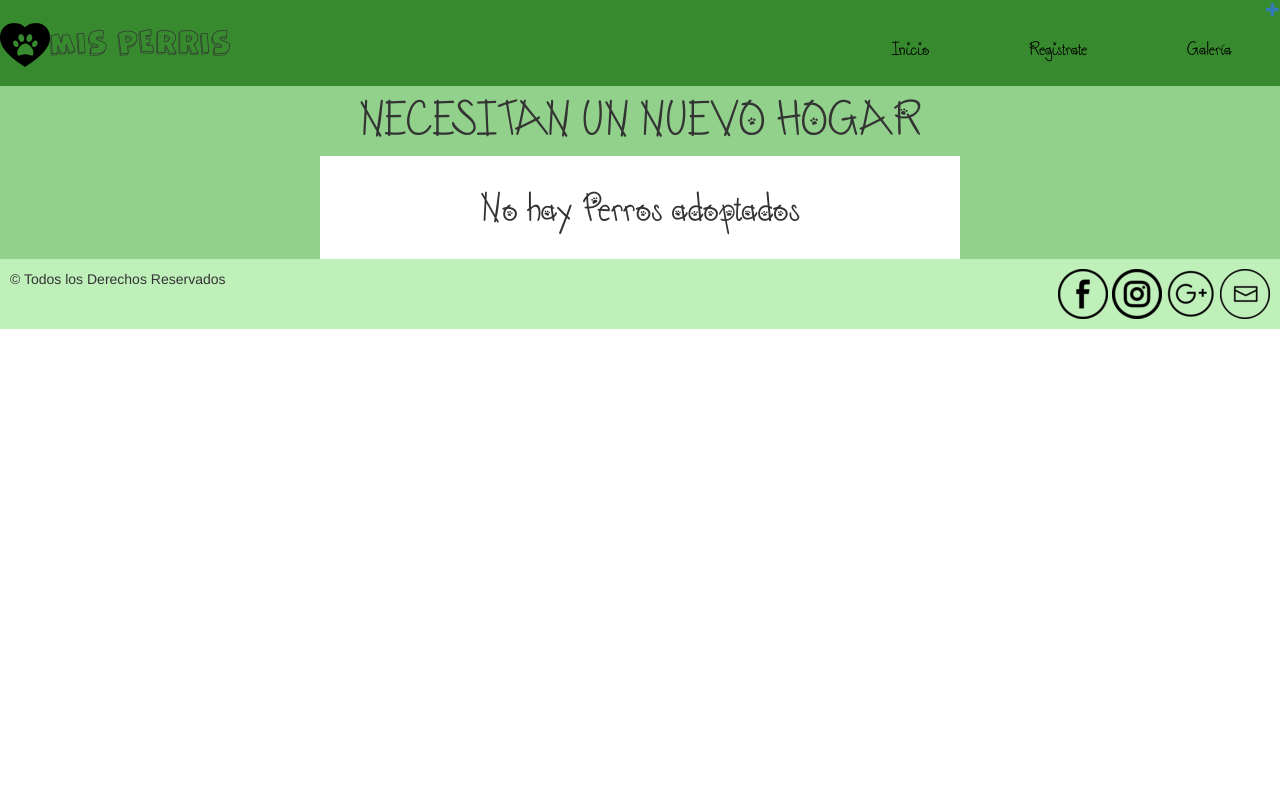
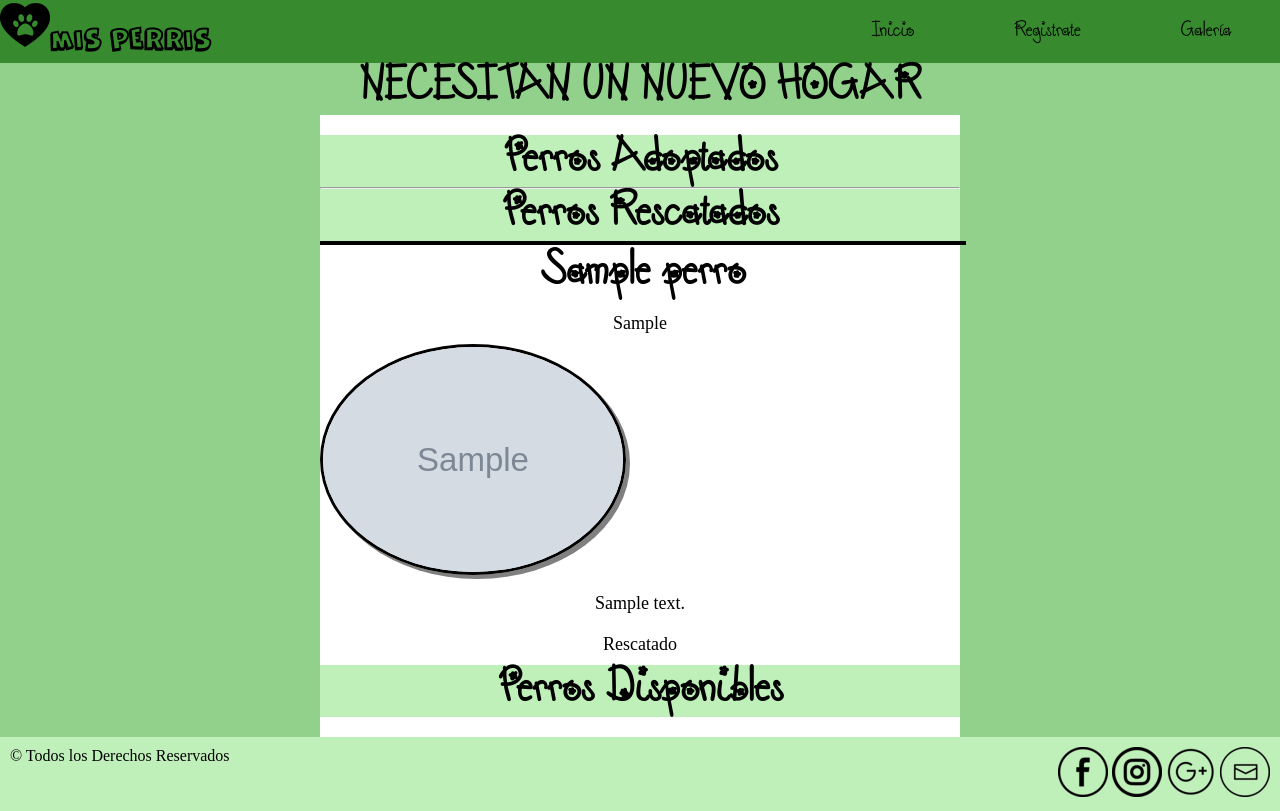
Before and after one commit to HaroldOya/Apis, a Django app: page /perro in a window 1280 px wide. Before the commit the page ends 329 px from the top, so only its background shows below. Run offline with Django 3.2, Linux system fonts and the light colour scheme; tables that the repository leaves empty hold one stand-in row (values such as "Sample post"); grey boxes marked "Sample" are stand-in pictures; some libraries are stand-ins or nearby versions.

Commit message:
Crea nuevos perros
Crea nuevos perros desde lCrea nuevos perros

Crea nuevos perros desde la pagina autorizando con inicio de sesion y
filtro por estado del perro

```diff
--- a/perriBlog/forms.py
+++ b/perriBlog/forms.py
@@ -1,5 +1,4 @@
 from django import forms
-
 from .models import Perro
 from .models import Cliente
 
@@ -7,4 +6,4 @@ class PerroForm(forms.ModelForm):
 
     class Meta:
         model = Perro
-        fields = ('Nombre', 'Raza','Descripcion','Estado','Imagen',)
+        fields = ('Nombre', 'Raza','Descripcion','Estado','Imagen')
--- a/perriBlog/static/css/menu.css
+++ b/perriBlog/static/css/menu.css
@@ -81,7 +81,9 @@ button{
     border: 2px solid #0016b0;
 }
 
-
+.titulos{
+    background-color: rgb(192, 240, 186);
+}
 
 .banner{
     background-color: rgb(25, 104, 17);
--- a/perriBlog/templates/MisPerris/base.html
+++ b/perriBlog/templates/MisPerris/base.html
@@ -6,8 +6,7 @@
         <title>Mis perris</title>
         <meta http-equiv="X-UA-Compatible" content="IE=edge">
         <meta name="viewport" content="width=device-width, initial-scale=1"/>
-        <link rel="stylesheet" href="//maxcdn.bootstrapcdn.com/bootstrap/3.2.0/css/bootstrap.min.css">
-        <link rel="stylesheet" href="//maxcdn.bootstrapcdn.com/bootstrap/3.2.0/css/bootstrap-theme.min.css">
+
 
         <link rel="icon" href="{% static 'img/logo.png' %}" />
         <link rel="stylesheet" href="{% static 'css/menu.css' %}">
@@ -34,6 +33,9 @@
                        <li class="nav"><a href="{% url 'index' %}">Inicio</a></li>
                        <li class="nav"><a href="{% url 'registro' %}">Registrate</a></li>
                        <li class="nav"><a href="{% url 'perri_list' %}">Galería</a></li>
+                       {% if user.is_authenticated %}
+                       <li class="nav"><a href="{% url 'perro_new' %}">Agregar Perro</a></li>
+                       {% endif %}
                     </ul>
 
                </nav>
--- a/perriBlog/templates/MisPerris/perri_list.html
+++ b/perriBlog/templates/MisPerris/perri_list.html
@@ -6,22 +6,51 @@
 
   <div class="item-galery">
     <div class="texto">
-      {% if perros_count != 0 %}
+      <h1 class="titulos" style="text-align: center">Perros Adoptados</h1>
+      <hr>
         {% for perro in perros_adoptados %}
           <div class="item-galery-title">
             <h1>{{ perro.Nombre }}</h1>
           </div>
 
           <p>{{ perro.Raza }}</p>
+            {% if perro.Imagen %}
             <img class="img-galery" src="{{ perro.Imagen.url }}" alt="Imagen perro 1">
+            {% endif %}
           <p>{{ perro.Descripcion }}</p>
           <p>{{ perro.Estado|linebreaksbr }}</p>
         {% endfor %}
-      {% else %}
-        <div class="item-galery">
-        <h2>No hay Perros adoptados</h2>
-        </div>
-      {% endif %}
+
+
+      <h1 class="titulos" style="text-align: center">Perros Rescatados</h1>
+        {% for perro in perros_rescatado %}
+          <div class="item-galery-title">
+            <h1>{{ perro.Nombre }}</h1>
+          </div>
+
+          <p>{{ perro.Raza }}</p>
+          {% if perro.Imagen %}
+            <img class="img-galery" src="{{ perro.Imagen.url }}" alt="Imagen perro 1">
+            {% endif %}
+          <p>{{ perro.Descripcion }}</p>
+          <p>{{ perro.Estado|linebreaksbr }}</p>
+        {% endfor %}
+
+
+      <h1 class="titulos" style="text-align: center">Perros Disponibles</h1>
+        {% for perro in perros_disponible %}
+          <div class="item-galery-title">
+            <h1>{{ perro.Nombre }}</h1>
+          </div>
+
+          <p>{{ perro.Raza }}</p>
+          {% if perro.Imagen %}
+            <img class="img-galery" src="{{ perro.Imagen.url }}" alt="Imagen perro 1">
+          {% endif %}
+          <p>{{ perro.Descripcion }}</p>
+          <p>{{ perro.Estado|linebreaksbr }}</p>
+        {% endfor %}
+
     </div>
   </div>
 </main>
--- a/perriBlog/views.py
+++ b/perriBlog/views.py
@@ -14,8 +14,7 @@ def perri_list(request):
     perros_disponible = Perro.objects.filter(Estado='Disponible')
     context = {'perros_adoptados': perros_adoptados,
                'perros_rescatado': perros_rescatado,
-               'perros_disponible': perros_disponible,
-               'perros_count': len(perros_adoptados)}
+               'perros_disponible': perros_disponible}
     return render(request, 'MisPerris/perri_list.html', context )
 
 def index(request):
@@ -26,10 +25,12 @@ def registro(request):
 
 
 def perro_new(request):
-    if request.method == "PERRO":
-        form = PerroForm(request.PERRO)
+    if request.method == "POST":
+        form = PerroForm(request.POST)
         if form.is_valid():
             perro = form.save(commit=False)
+            perro.published_date = timezone.now()
+
             perro.save()
 
     else:
```
Also changed, not shown: perriBlog/templates/MisPerris/perri_edit.html (+4 -4 lines), Capture001.png (deleted), Capture001_LZUJzvE.png (deleted), Capture001_RFdbpQG.png (deleted), media/img/2018/10/10/28/18/galeria1.jpg (added), media/img/2018/10/10/28/18/galeria1_fDCM7jA.jpg (added), media/img/2018/10/10/28/18/galeria4.jpeg (added).
